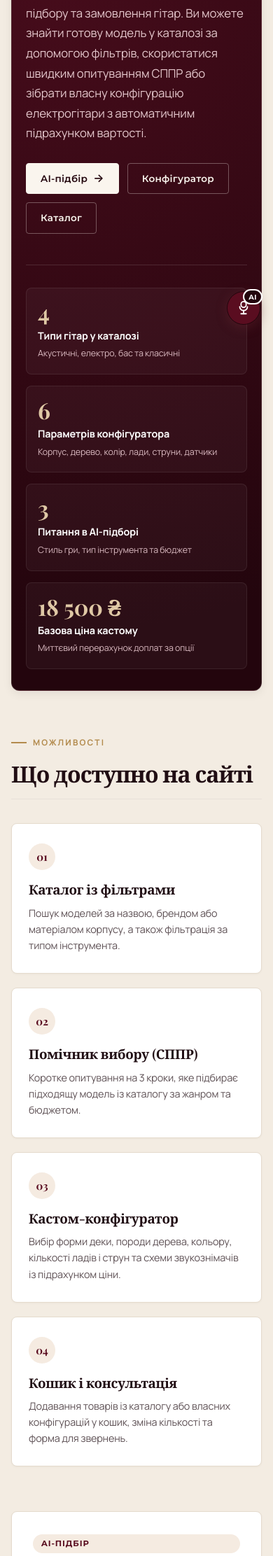
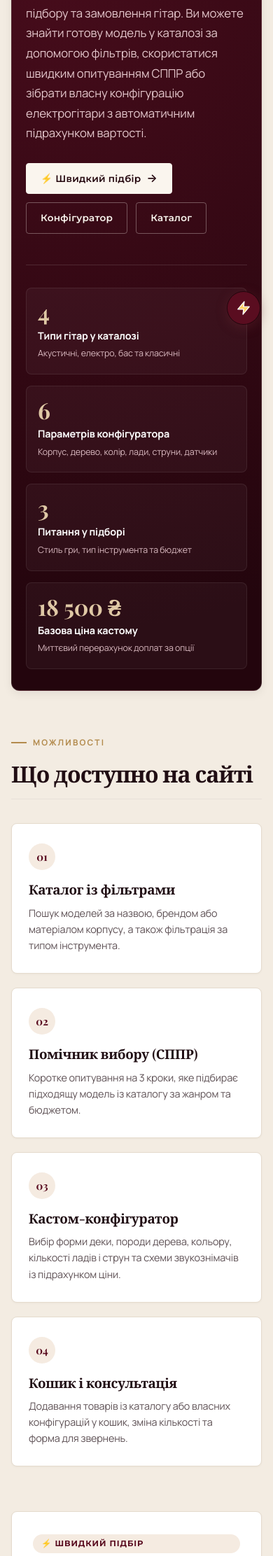
Before and after one commit to sixtymineworld/guitar-choice, a Django app: page /about/ in a window 390 px wide. Shown: the part 362-2585 px from the top of the page at 70% size. Run offline with Django 5.2, Linux system fonts and the light colour scheme; some web fonts are replaced.

Commit message:
style: replace dss microphone icon with lightning bolt and rename ai to quick pick

```diff
--- a/templates/guitars/about.html
+++ b/templates/guitars/about.html
@@ -11,7 +11,7 @@
       GuitarChoice — це вебсервіс для підбору та замовлення гітар. Ви можете знайти готову модель у каталозі за допомогою фільтрів, скористатися швидким опитуванням СППР або зібрати власну конфігурацію електрогітари з автоматичним підрахунком вартості.
     </p>
     <div class="about-hero-actions">
-      <button class="button open-dss-modal" type="button">AI-підбір <span>→</span></button>
+      <button class="button open-dss-modal" type="button">⚡ Швидкий підбір <span>→</span></button>
       <a class="button button-ghost" href="{% url 'guitars:configurator' %}">Конфігуратор</a>
       <a class="button button-ghost" href="{% url 'guitars:catalog' %}">Каталог</a>
     </div>
@@ -29,7 +29,7 @@
       </div>
       <div class="hero-stat-box">
         <span class="hero-stat-val">3</span>
-        <div class="hero-stat-title">Питання в AI-підборі</div>
+        <div class="hero-stat-title">Питання у підборі</div>
         <p class="hero-stat-sub">Стиль гри, тип інструмента та бюджет</p>
       </div>
       <div class="hero-stat-box">
@@ -77,13 +77,13 @@
   <section class="about-section">
     <div class="mission-grid">
       <div class="mission-card">
-        <span class="about-badge">AI-підбір</span>
+        <span class="about-badge">⚡ Швидкий підбір</span>
         <h3>Як працює помічник вибору</h3>
         <p>
           Якщо ви вагаєтеся між моделями в каталозі, відкрийте вікно СППР-підбору. Вкажіть, яку музику плануєте грати, який формат гітари вам ближчий та на який бюджет розраховуєте — система запропонує відповідну модель.
         </p>
         <div class="about-card-actions">
-          <button class="button open-dss-modal" type="button">Відкрити AI-підбір <span>→</span></button>
+          <button class="button open-dss-modal" type="button">Відкрити підбір <span>→</span></button>
         </div>
       </div>
 
--- a/templates/guitars/base.html
+++ b/templates/guitars/base.html
@@ -138,14 +138,10 @@
   </footer>
   <!-- СППР Міні-Агент Підбору Гітари -->
   <div class="dss-widget">
-    <button class="dss-trigger" id="dss-trigger" type="button" aria-label="Відкрити AI-помічника">
-      <svg viewBox="0 0 24 24" fill="none" stroke="currentColor" stroke-width="2" stroke-linecap="round" stroke-linejoin="round" aria-hidden="true">
-        <path d="M12 2a4 4 0 0 1 4 4v1a4 4 0 0 1-8 0V6a4 4 0 0 1 4-4z"></path>
-        <path d="M18 10a6 6 0 0 1-12 0"></path>
-        <line x1="12" y1="16" x2="12" y2="21"></line>
-        <line x1="8" y1="21" x2="16" y2="21"></line>
+    <button class="dss-trigger" id="dss-trigger" type="button" aria-label="Швидкий підбір інструмента">
+      <svg viewBox="0 0 24 24" width="22" height="22" fill="#ffd166" stroke="#ffd166" stroke-width="1.5" stroke-linecap="round" stroke-linejoin="round" aria-hidden="true">
+        <polygon points="13 2 3 14 12 14 11 22 21 10 12 10 13 2"></polygon>
       </svg>
-      <span class="dss-badge">AI</span>
     </button>
   </div>
 
@@ -203,14 +199,14 @@
       <div class="dss-step" id="dss-step-loading">
         <div class="dss-loading">
           <div class="dss-spinner"></div>
-          <p><strong>AI аналізує каталог</strong><br><small class="muted">Оцінка характеристик, матеріалів та цін...</small></p>
+          <p><strong>Аналіз каталогу гітар</strong><br><small class="muted">Оцінка характеристик, матеріалів та цін...</small></p>
         </div>
       </div>
 
       <!-- Результат підбору -->
       <div class="dss-step" id="dss-step-result">
         <a class="dss-result-card" id="dss-res-card-link" href="#" title="Перейти до товару">
-          <span class="dss-result-badge">Оптимальний вибір AI</span>
+          <span class="dss-result-badge">⚡ Рекомендована модель</span>
           <h4 class="dss-result-title" id="dss-res-title">Fender Player II Stratocaster</h4>
           <p class="dss-result-price" id="dss-res-price">38 900 грн</p>
           <p class="dss-result-reason" id="dss-res-reason"></p>
--- a/templates/guitars/detail.html
+++ b/templates/guitars/detail.html
@@ -101,7 +101,7 @@
 
         <div class="detail-sub-actions">
           <a class="button button-ghost" href="{% url 'guitars:configurator' %}">Кастом-конфігуратор</a>
-          <button class="button button-ghost open-dss-modal" type="button">AI-підбір</button>
+          <button class="button button-ghost open-dss-modal" type="button">⚡ Швидкий підбір</button>
           <a class="button button-ghost" href="{% url 'guitars:feedback' %}">Консультація майстра</a>
         </div>
       </div>
--- a/templates/guitars/home.html
+++ b/templates/guitars/home.html
@@ -10,7 +10,7 @@
     <p class="lead">Порівнюйте моделі за типом, матеріалом, кількістю струн і бюджетом. Зважене рішення — до першого акорду.</p>
     <div class="hero-actions">
       <a class="button" href="{% url 'guitars:catalog' %}">Переглянути каталог <span>→</span></a>
-      <button class="button button-ghost open-dss-modal" type="button">AI-підбір</button>
+      <button class="button button-ghost open-dss-modal" type="button">⚡ Швидкий підбір</button>
     </div>
   </div>
 
```
Also changed, not shown: README.md.
